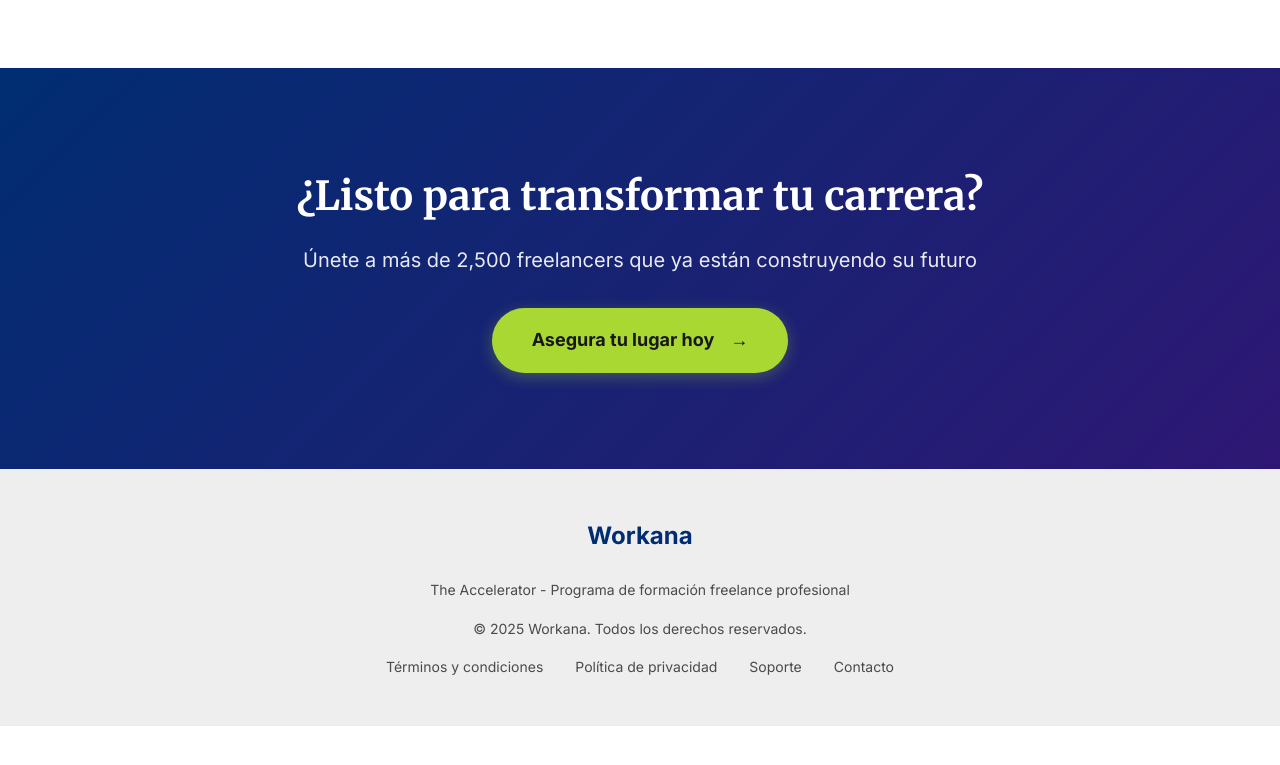
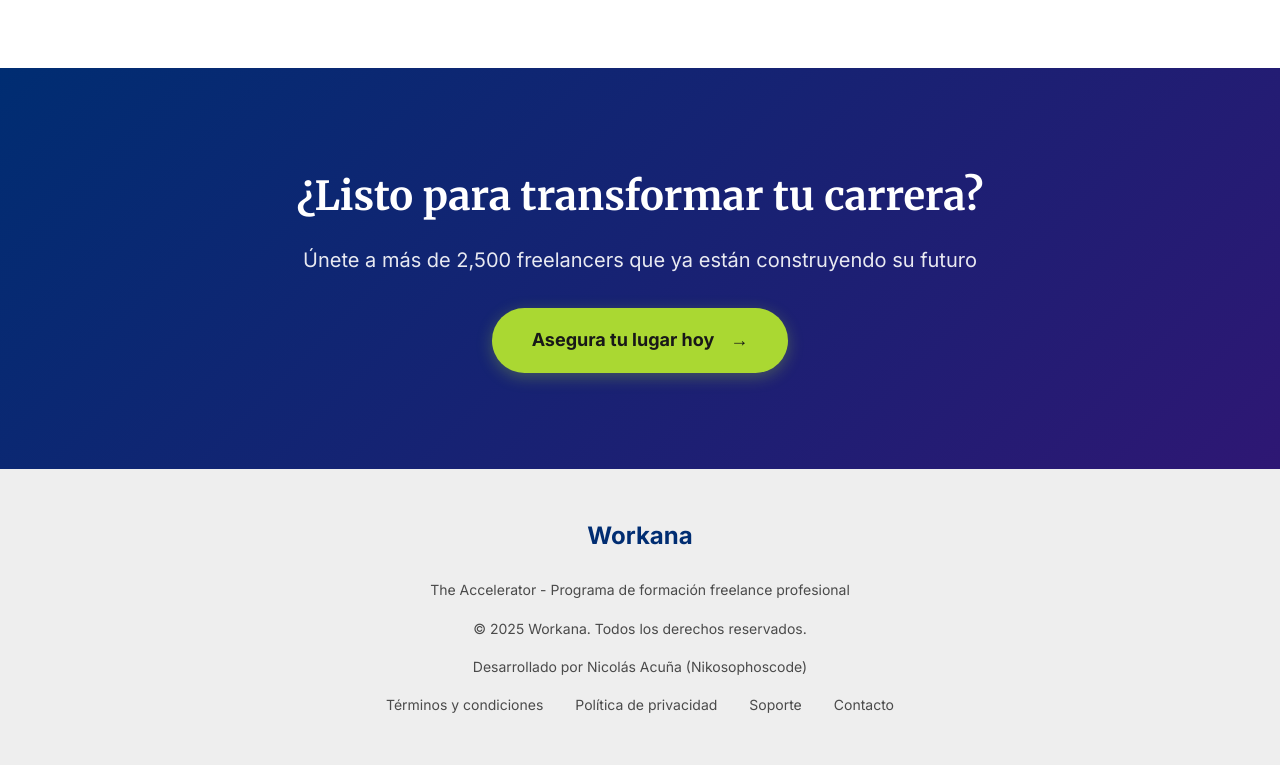
Before and after one commit to NikosophosCode/Landing-page-accelerator, a plain HTML site: page index.html in a window 1280 px wide. Shown: the part 6513-7278 px from the top of the page. Before the commit the page ends 7239 px from the top, so only its background shows below. Drawn offline with Linux system fonts and the light colour scheme.

Commit message:
Add developer attribution to footer in index.html

```diff
--- a/index.html
+++ b/index.html
@@ -1473,6 +1473,9 @@
             <p class="footer-text">
                 © 2025 Workana. Todos los derechos reservados.
             </p>
+            <p class="footer-text">
+                Desarrollado por Nicolás Acuña (Nikosophoscode)
+            </p>
             <div class="footer-links">
                 <a href="#">Términos y condiciones</a>
                 <a href="#">Política de privacidad</a>
```
